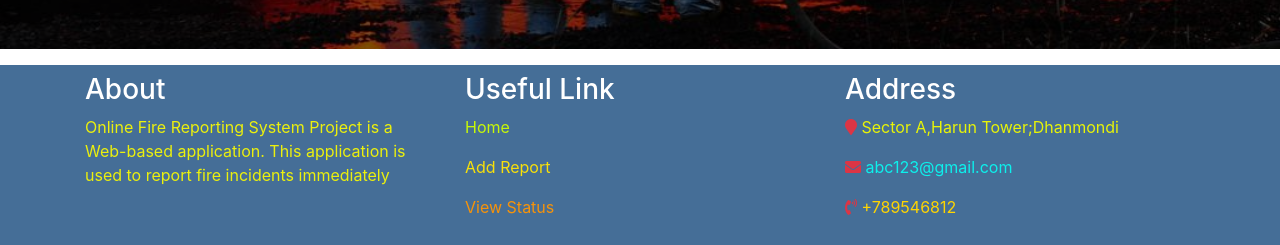
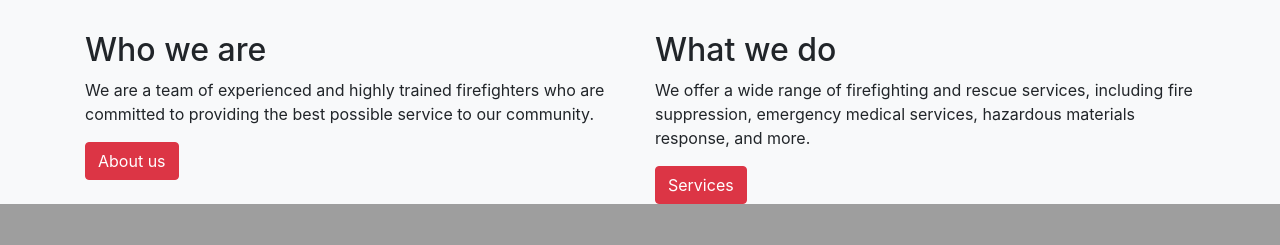
Before and after one commit to Fire-Fighter-Service/Fire-Fighter-project, a Django app: template OnlineFire_ReportingSystem/firereport/templates/index2.html in a window 1280 px wide. Shown: the part 667-912 px from the top of the page. After the commit the page ends 871 px from the top, so only its background shows below. Run offline with Django 3.2, Linux system fonts and the light colour scheme; the template is opened without the code that fills it, so the values that code supplies are empty; some libraries are stand-ins or nearby versions.

Commit message:
Update index2.html

```diff
--- a/OnlineFire_ReportingSystem/firereport/templates/index2.html
+++ b/OnlineFire_ReportingSystem/firereport/templates/index2.html
@@ -5,47 +5,72 @@
 <head>
     <meta charset="UTF-8">
     <title>Index - FireFighter Service... </title>
-    <!-- Import Bootstrap CSS -->
-    <link rel="stylesheet" href="https://stackpath.bootstrapcdn.com/bootstrap/4.3.1/css/bootstrap.min.css">
+
+    <!-- Add Bootstrap CSS CDN link -->
+    <link rel="stylesheet" href="https://maxcdn.bootstrapcdn.com/bootstrap/4.0.0/css/bootstrap.min.css" integrity="sha384-Gn5384xqQ1aoWXA+058RXPxPg6fy4IWvTNh0E263XmFcJlSAwiGgFAW/dAiS6JXm" crossorigin="anonymous">
+
     <style>
-      /* Define CSS for the overlay */
-      .overlay {
-        position: absolute;
-        top: 0;
-        left: 0;
-        width: 100%;
-        height: 100%;
-        background-color: rgba(0, 0, 0, 0.5); /* Make the overlay semi-transparent */
-        display: flex;
-        flex-direction: column;
-        justify-content: center;
-        align-items: center;
-      }
-      /* Define CSS for the text in the overlay */
-      .overlay-text {
-        color: white;
-        font-size: 48px;
-        text-align: center;
-      }
+        /* Add custom CSS here */
+        body {
+            background-color: #f8f9fa;
+        }
+
+        .jumbotron {
+            background-image: url("{% static 'images/firefighters.jpg' %}");
+            background-size: cover;
+            background-position: center center;
+            height: 600px;
+        }
+
+        .jumbotron h1 {
+            font-size: 5rem;
+            color: white;
+            text-shadow: 2px 2px #333;
+        }
+
+        .btn-primary {
+            background-color: #dc3545;
+            border-color: #dc3545;
+        }
+
+        .btn-primary:hover {
+            background-color: #c82333;
+            border-color: #bd2130;
+        }
+
+        .btn-primary:focus, .btn-primary.focus {
+            box-shadow: 0 0 0 0.2rem rgba(225, 83, 97, 0.5);
+        }
     </style>
+
 </head>
 <body>
 
-<!-- Add an overlay to the image -->
-<div class="position-relative">
-  <img src="{% static 'images/manyfighter.jpeg' %}" style="width:100%; height:650px;">
-  <div class="overlay">
-    <h1 class="overlay-text">Welcome to FireFighter Service</h1>
-    <p class="overlay-text">We provide top-quality fire safety and emergency services.</p>
-    <a class="btn btn-primary btn-lg mt-3" href="#" role="button">Learn More</a>
-  </div>
+<!-- Add jumbotron section using Bootstrap -->
+<div class="jumbotron">
+    <div class="container">
+        <h1 class="display-1">Firefighter Service</h1>
+        <p class="lead">We are dedicated to protecting lives and property.</p>
+        <a href="#" class="btn btn-lg btn-primary">Learn more</a>
+    </div>
 </div>
 
-<!-- Import Bootstrap JS and jQuery -->
-<script src="https://code.jquery.com/jquery-3.3.1.slim.min.js"></script>
-<script src="https://cdnjs.cloudflare.com/ajax/libs/popper.js/1.14.7/umd/popper.min.js"></script>
-<script src="https://stackpath.bootstrapcdn.com/bootstrap/4.3.1/js/bootstrap.min.js"></script>
+<!-- Add content section using Bootstrap -->
+<div class="container">
+    <div class="row">
+        <div class="col-md-6">
+            <h2>Who we are</h2>
+            <p>We are a team of experienced and highly trained firefighters who are committed to providing the best possible service to our community.</p>
+            <a href="#" class="btn btn-primary">About us</a>
+        </div>
+        <div class="col-md-6">
+            <h2>What we do</h2>
+            <p>We offer a wide range of firefighting and rescue services, including fire suppression, emergency medical services, hazardous materials response, and more.</p>
+            <a href="#" class="btn btn-primary">Services</a>
+        </div>
+    </div>
+</div>
 
-</body>
-</html>
-{% include 'footer.html' %}
+<!-- Add Bootstrap JS CDN link -->
+<script src="https://code.jquery.com/jquery-3.2.1.slim.min.js" integrity="sha384-KJ3o2DKtIkvYIK3UENzmM7KCkRr/rE9/Qpg6aAZGJwFDMVNA/GpGFF93hXpG5KkN" crossorigin="anonymous"></script>
+<script src="https://cdnjs.cloudflare.com/ajax/libs/popper.js/1.12.9/umd/popper.min.js" integrity="sha384-ApNbgh9B+Y1QKtv3Rn7W3mgPxhU9K/ScQsAP7hUibX39j
```
